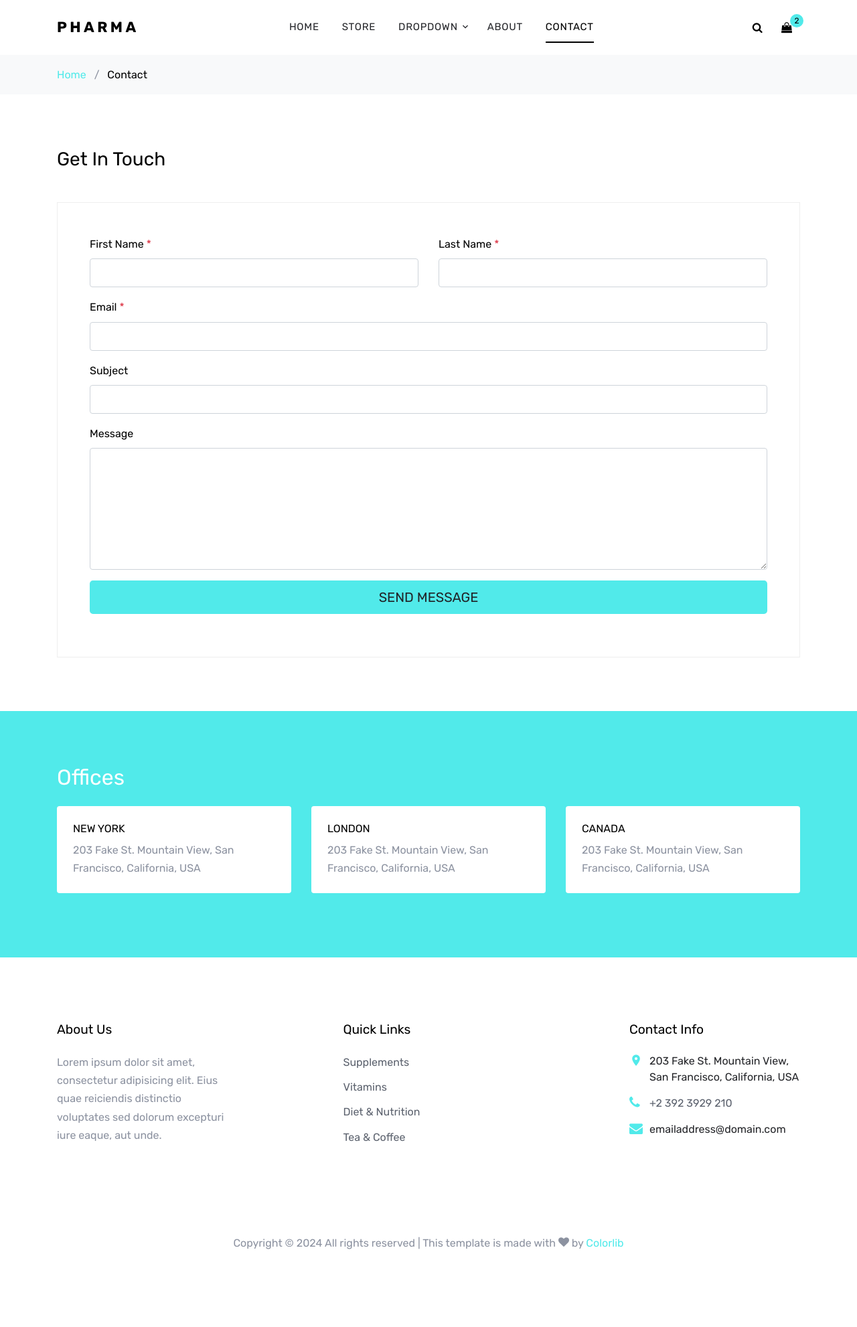
After one commit to ansel2002/Hospital_management_app, a Django app: page /pharmacy/contact in a window 1280 px wide. The commit adds this page. Shown: the whole page at 67% size. Run offline with Django 4.2, Linux system fonts and the light colour scheme; some libraries are stand-ins or nearby versions; some web fonts are replaced.

Commit message:
updated contact.pharmacy

```diff
--- a/Pharmacy/urls.py
+++ b/Pharmacy/urls.py
@@ -1,10 +1,12 @@
 from django.urls import path,include
 from .import views
-from .views import about,cart,home
+
+
 
 urlpatterns = [
-    path('',about,name="dashboard"),
-    path('about',about,name="about"),
-    path('cart',cart,name="cart"),
-    path('home',home,name="home"),
+    path('',views.about,name="dashboard"),
+    path('about',views.about,name="about"),
+    path('cart',views.cart,name="cart"),
+    path('home',views.home,name="home"),
+    path('contact',views.contact,name="contact"),
 ]
--- a/Pharmacy/views.py
+++ b/Pharmacy/views.py
@@ -10,3 +10,6 @@ def cart(request):
 
 def home(request):
     return render(request, "Pharmacy/home.html", context={})
+
+def contact(request):
+    return render(request, "Pharmacy/contact.html", context={})
--- a/templates/Pharmacy/cart.html
+++ b/templates/Pharmacy/cart.html
@@ -45,7 +45,7 @@
                     <nav class="site-navigation text-right text-md-center" role="navigation">
                         <ul class="site-menu js-clone-nav d-none d-lg-block">
                             <li><a href="home">Home</a></li>
-                            <li class="active"><a href="shop.html">Store</a></li>
+                            <li class="active"><a href="shop">Store</a></li>
                             <li class="has-children">
                                 <a href="#">Dropdown</a>
                                 <ul class="dropdown">
@@ -65,7 +65,7 @@
                                 </ul>
                             </li>
                             <li><a href="about">About</a></li>
-                            <li><a href="contact.html">Contact</a></li>
+                            <li><a href="contact">Contact</a></li>
                         </ul>
                     </nav>
                 </div>
@@ -86,7 +86,7 @@
         <div class="container">
             <div class="row">
                 <div class="col-md-12 mb-0">
-                    <a href="index.html">Home</a> <span class="mx-2 mb-0">/</span>
+                    <a href="index">Home</a> <span class="mx-2 mb-0">/</span>
                     <strong class="text-black">Cart</strong>
                 </div>
             </div>
--- /dev/null
+++ b/templates/Pharmacy/contact.html
@@ -0,0 +1,240 @@
+{% extends "base.html" %}
+{% load static %}
+
+{% block extrahead %}
+<link href="https://fonts.googleapis.com/css?family=Rubik:400,700|Crimson+Text:400,400i" rel="stylesheet">
+<link rel="stylesheet" href="{% static 'fonts/icomoon/style.css' %}">
+  <link rel="stylesheet" href="{% static 'css/p_bootstrap.min.css' %}">
+  <link rel="stylesheet" href="{% static 'css/p_magnific-popup.css' %}">
+  <link rel="stylesheet" href="{% static 'css/p_jquery-ui.css' %}">
+  <link rel="stylesheet" href="{% static 'css/p_owl.carousel.min.css' %}">
+  <link rel="stylesheet" href="{% static 'css/p_owl.theme.default.min.css' %}">
+  <link rel="stylesheet" href="{% static 'css/p_aos.css' %}">
+  <link rel="stylesheet" href="{% static 'css/p_style.css' %}">
+  <link rel="stylesheet" href="{% static 'css/custom.css' %}">
+{% endblock extrahead %}
+
+{% block content %}
+
+  <div class="site-wrap">
+
+
+    <div class="site-navbar py-2">
+
+      <div class="search-wrap">
+        <div class="container">
+          <a href="#" class="search-close js-search-close"><span class="icon-close2"></span></a>
+          <form action="#" method="post">
+            <input type="text" class="form-control" placeholder="Search keyword and hit enter...">
+          </form>
+        </div>
+      </div>
+
+      <div class="container">
+        <div class="d-flex align-items-center justify-content-between">
+          <div class="logo">
+            <div class="site-logo">
+              <a href="index" class="js-logo-clone">Pharma</a>
+            </div>
+          </div>
+          <div class="main-nav d-none d-lg-block">
+            <nav class="site-navigation text-right text-md-center" role="navigation">
+              <ul class="site-menu js-clone-nav d-none d-lg-block">
+                <li><a href="home">Home</a></li>
+                <li><a href="shop">Store</a></li>
+                <li class="has-children">
+                  <a href="#">Dropdown</a>
+                  <ul class="dropdown">
+                    <li><a href="#">Supplements</a></li>
+                    <li class="has-children">
+                      <a href="#">Vitamins</a>
+                      <ul class="dropdown">
+                        <li><a href="#">Supplements</a></li>
+                        <li><a href="#">Vitamins</a></li>
+                        <li><a href="#">Diet &amp; Nutrition</a></li>
+                        <li><a href="#">Tea &amp; Coffee</a></li>
+                      </ul>
+                    </li>
+                    <li><a href="#">Diet &amp; Nutrition</a></li>
+                    <li><a href="#">Tea &amp; Coffee</a></li>
+
+                  </ul>
+                </li>
+                <li><a href="about">About</a></li>
+                <li class="active"><a href="contact">Contact</a></li>
+              </ul>
+            </nav>
+          </div>
+          <div class="icons">
+            <a href="#" class="icons-btn d-inline-block js-search-open"><span class="icon-search"></span></a>
+            <a href="cart" class="icons-btn d-inline-block bag">
+              <span class="icon-shopping-bag"></span>
+              <span class="number">2</span>
+            </a>
+            <a href="#" class="site-menu-toggle js-menu-toggle ml-3 d-inline-block d-lg-none"><span
+                class="icon-menu"></span></a>
+          </div>
+        </div>
+      </div>
+    </div>
+
+    <div class="bg-light py-3">
+      <div class="container">
+        <div class="row">
+          <div class="col-md-12 mb-0">
+            <a href="home">Home</a> <span class="mx-2 mb-0">/</span>
+            <strong class="text-black">Contact</strong>
+          </div>
+        </div>
+      </div>
+    </div>
+
+    <div class="site-section">
+      <div class="container">
+        <div class="row">
+          <div class="col-md-12">
+            <h2 class="h3 mb-5 text-black">Get In Touch</h2>
+          </div>
+          <div class="col-md-12">
+
+            <form action="#" method="post">
+
+              <div class="p-3 p-lg-5 border">
+                <div class="form-group row">
+                  <div class="col-md-6">
+                    <label for="c_fname" class="text-black">First Name <span class="text-danger">*</span></label>
+                    <input type="text" class="form-control" id="c_fname" name="c_fname">
+                  </div>
+                  <div class="col-md-6">
+                    <label for="c_lname" class="text-black">Last Name <span class="text-danger">*</span></label>
+                    <input type="text" class="form-control" id="c_lname" name="c_lname">
+                  </div>
+                </div>
+                <div class="form-group row">
+                  <div class="col-md-12">
+                    <label for="c_email" class="text-black">Email <span class="text-danger">*</span></label>
+                    <input type="email" class="form-control" id="c_email" name="c_email" placeholder="">
+                  </div>
+                </div>
+                <div class="form-group row">
+                  <div class="col-md-12">
+                    <label for="c_subject" class="text-black">Subject </label>
+                    <input type="text" class="form-control" id="c_subject" name="c_subject">
+                  </div>
+                </div>
+
+                <div class="form-group row">
+                  <div class="col-md-12">
+                    <label for="c_message" class="text-black">Message </label>
+                    <textarea name="c_message" id="c_message" cols="30" rows="7" class="form-control"></textarea>
+                  </div>
+                </div>
+                <div class="form-group row">
+                  <div class="col-lg-12">
+                    <input type="submit" class="btn btn-primary btn-lg btn-block" value="Send Message">
+                  </div>
+                </div>
+              </div>
+            </form>
+          </div>
+
+        </div>
+      </div>
+    </div>
+
+
+
+    <div class="site-section bg-primary">
+      <div class="container">
+        <div class="row">
+          <div class="col-12">
+            <h2 class="text-white mb-4">Offices</h2>
+          </div>
+          <div class="col-lg-4">
+            <div class="p-4 bg-white mb-3 rounded">
+              <span class="d-block text-black h6 text-uppercase">New York</span>
+              <p class="mb-0">203 Fake St. Mountain View, San Francisco, California, USA</p>
+            </div>
+          </div>
+          <div class="col-lg-4">
+            <div class="p-4 bg-white mb-3 rounded">
+              <span class="d-block text-black h6 text-uppercase">London</span>
+              <p class="mb-0">203 Fake St. Mountain View, San Francisco, California, USA</p>
+            </div>
+          </div>
+          <div class="col-lg-4">
+            <div class="p-4 bg-white mb-3 rounded">
+              <span class="d-block text-black h6 text-uppercase">Canada</span>
+              <p class="mb-0">203 Fake St. Mountain View, San Francisco, California, USA</p>
+            </div>
+          </div>
+        </div>
+      </div>
+
+    </div>
+
+
+    <footer class="site-footer">
+      <div class="container">
+        <div class="row">
+          <div class="col-md-6 col-lg-3 mb-4 mb-lg-0">
+
+            <div class="block-7">
+              <h3 class="footer-heading mb-4">About Us</h3>
+              <p>Lorem ipsum dolor sit amet, consectetur adipisicing elit. Eius quae reiciendis distinctio voluptates
+                sed dolorum excepturi iure eaque, aut unde.</p>
+            </div>
+
+          </div>
+          <div class="col-lg-3 mx-auto mb-5 mb-lg-0">
+            <h3 class="footer-heading mb-4">Quick Links</h3>
+            <ul class="list-unstyled">
+              <li><a href="#">Supplements</a></li>
+              <li><a href="#">Vitamins</a></li>
+              <li><a href="#">Diet &amp; Nutrition</a></li>
+              <li><a href="#">Tea &amp; Coffee</a></li>
+            </ul>
+          </div>
+
+          <div class="col-md-6 col-lg-3">
+            <div class="block-5 mb-5">
+              <h3 class="footer-heading mb-4">Contact Info</h3>
+              <ul class="list-unstyled">
+                <li class="address">203 Fake St. Mountain View, San Francisco, California, USA</li>
+                <li class="phone"><a href="tel://23923929210">+2 392 3929 210</a></li>
+                <li class="email">emailaddress@domain.com</li>
+              </ul>
+            </div>
+
+
+          </div>
+        </div>
+        <div class="row pt-5 mt-5 text-center">
+          <div class="col-md-12">
+            <p>
+              <!-- Link back to Colorlib can't be removed. Template is licensed under CC BY 3.0. -->
+              Copyright &copy;
+              <script>document.write(new Date().getFullYear());</script> All rights reserved | This template is made
+              with <i class="icon-heart" aria-hidden="true"></i> by <a href="https://colorlib.com" target="_blank"
+                class="text-primary">Colorlib</a>
+              <!-- Link back to Colorlib can't be removed. Template is licensed under CC BY 3.0. -->
+            </p>
+          </div>
+
+        </div>
+      </div>
+    </footer>
+  </div>
+
+  {% endblock content %}
+
+{% block extrafooter %}
+<script src="{% static 'js/jquery-3.3.1.min.js' %}"></script>
+<script src="{% static 'js/jquery-ui.js' %}"></script>
+<script src="{% static 'js/popper.min.js' %}"></script>
+<script src="{% static 'js/bootstrap.min.js' %}"></script>
+<script src="{% static 'js/owl.carousel.min.js' %}"></script>
+<script src="{% static 'js/jquery.magnific-popup.min.js' %}"></script>
+<script src="{% static 'js/aos.js' %}"></script>
+<script src="{% static 'js/main.js' %}"></script>
+  {% endblock extrafooter %}
--- a/templates/Pharmacy/home.html
+++ b/templates/Pharmacy/home.html
@@ -44,7 +44,7 @@
             <nav class="site-navigation text-right text-md-center" role="navigation">
               <ul class="site-menu js-clone-nav d-none d-lg-block">
                 <li class="active"><a href="home">Home</a></li>
-                <li><a href="shop.html">Store</a></li>
+                <li><a href="shop">Store</a></li>
                 <li class="has-children">
                   <a href="#">Dropdown</a>
                   <ul class="dropdown">
```
